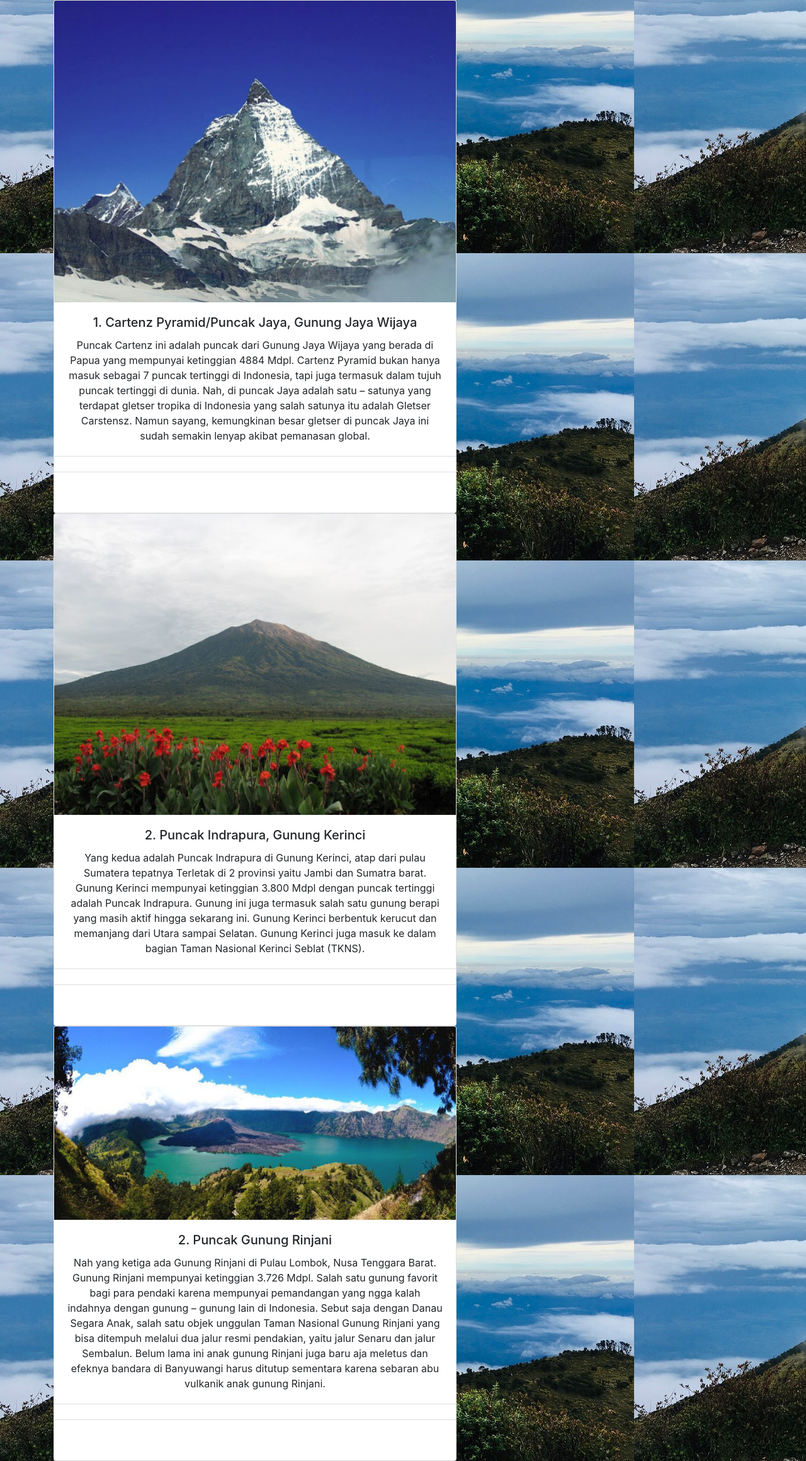
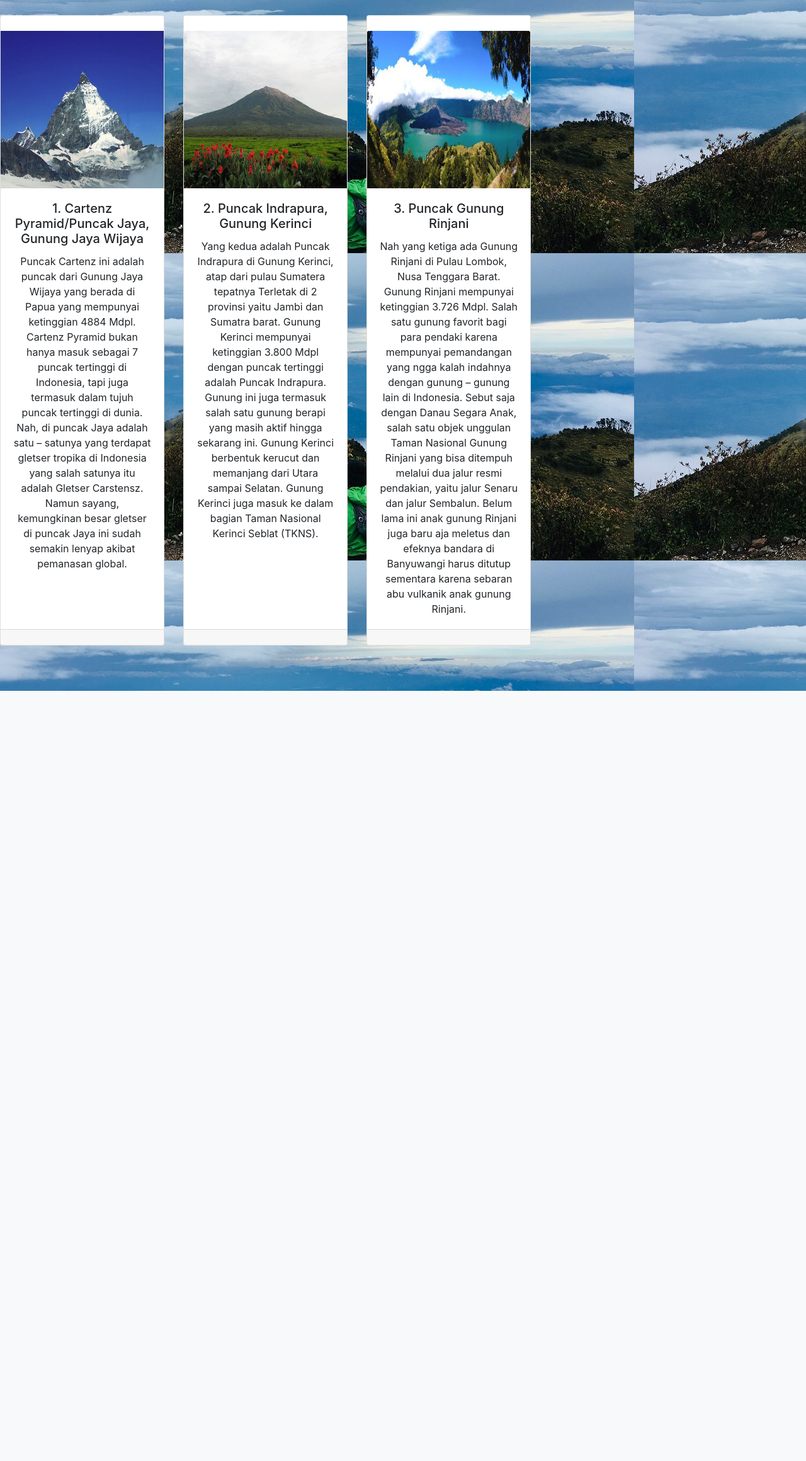
Before and after one commit to giwatres/gugunungan, a Flask app: page /gunung in a window 1280 px wide. Shown: the part 86-2406 px from the top of the page at 63% size. After the commit the page ends 1183 px from the top, so only its background shows below. Run offline with Flask 2, Linux system fonts and the light colour scheme; some libraries are stand-ins or nearby versions.

Commit message:
Update gunung.html

```diff
--- a/Templates/gunung.html
+++ b/Templates/gunung.html
@@ -4,57 +4,45 @@
 {% endblock %}
 {% block title %}Gunung{% endblock %}
 {% block content %}
-<div class="container">
-<center
-<div class="card" style="width: 40rem;">
-  <img class="card-img-top" src="{{ url_for('static', filename='img/1_Gunung Cartenz.jpg') }}" alt="Card image cap">
+<br>
+<div class="row">
+	<div class="col-sm-8">
+		<center><div class="card-deck">
+		  <div class="card"><br>
+		    <img src="{{ url_for('static', filename='img/1_Gunung Cartenz.jpg') }}"  height="250px"  alt="gambar">
 		    <div class="card-body">
 		      <h5 class="card-title">1. Cartenz Pyramid/Puncak Jaya, Gunung Jaya Wijaya</h5>
               <p class="card-text"> Puncak Cartenz ini adalah puncak dari Gunung Jaya Wijaya yang berada di Papua yang mempunyai ketinggian 4884 Mdpl. Cartenz Pyramid bukan hanya masuk sebagai 7 puncak tertinggi di Indonesia, tapi juga termasuk dalam tujuh puncak tertinggi di dunia. Nah, di puncak Jaya adalah satu – satunya yang terdapat gletser tropika di Indonesia yang salah satunya itu adalah Gletser Carstensz. Namun sayang, kemungkinan besar gletser di puncak Jaya ini sudah semakin lenyap akibat pemanasan global.  </p>
 		    </div>
-  <ul class="list-group list-group-flush">
-    <li class="list-group-item"> </li>
-  </ul>
-  <div class="card-body">
-    <a href="#" class="card-link"> </a>
-    <a href="#" class="card-link"> </a>
+		    <div class="card-footer">
+		      <small class="text-muted"> </small>
 		    </div>
 		  </div>
-</center>
-
-<div class="container">
-<center
-<div class="card" style="width: 40rem;">
-  <img class="card-img-top" src="{{ url_for('static', filename='img/2_Gunung Kerinci.jpg') }}" alt="Card image cap">
+		  <div class="card"><br>
+		    <img src="{{ url_for('static', filename='img/2_Gunung Kerinci.jpg') }}" height="250px" class="card-img-top" alt="gambar">
 		    <div class="card-body">
 		      <h5 class="card-title">2. Puncak Indrapura, Gunung Kerinci</h5>
 		    <p class="card-text"> Yang kedua adalah Puncak Indrapura di Gunung Kerinci, atap dari pulau Sumatera tepatnya Terletak di 2 provinsi yaitu Jambi dan Sumatra barat. Gunung Kerinci mempunyai ketinggian 3.800 Mdpl dengan puncak tertinggi adalah Puncak Indrapura. Gunung ini juga termasuk salah satu gunung berapi yang masih aktif hingga sekarang ini. Gunung Kerinci berbentuk kerucut dan memanjang dari Utara sampai Selatan. Gunung Kerinci juga masuk ke dalam bagian Taman Nasional Kerinci Seblat (TKNS). </p>
             </div>
-  <ul class="list-group list-group-flush">
-    <li class="list-group-item"> </li>
-  </ul>
+		    <div class="card-footer">
+		      <small class="text-muted"> </small>
+		    </div>
+		  </div>
+		  <div class="card"><br>
+		    <img src="{{ url_for('static', filename='img/3_Gunung Rinjani.jpg') }}" width="300px" height="250px" class="card-img-top" alt="gambar">
 		    <div class="card-body">
-    <a href="#" class="card-link"> </a>
-    <a href="#" class="card-link"> </a>
+		      <h5 class="card-title" align="center">3. Puncak Gunung Rinjani</h5>
+              <p class="card-text"> Nah yang ketiga ada Gunung Rinjani di Pulau Lombok, Nusa Tenggara Barat. Gunung Rinjani mempunyai ketinggian 3.726 Mdpl. Salah satu gunung favorit bagi para pendaki karena mempunyai pemandangan yang ngga kalah indahnya dengan gunung – gunung lain di Indonesia. Sebut saja dengan Danau Segara Anak, salah satu objek unggulan Taman Nasional Gunung Rinjani yang bisa ditempuh melalui dua jalur resmi pendakian, yaitu jalur Senaru dan jalur Sembalun. Belum lama ini anak gunung Rinjani juga baru aja meletus dan efeknya bandara di Banyuwangi harus ditutup sementara karena sebaran abu vulkanik anak gunung Rinjani.  </p>
+		    </div>
+		    <div class="card-footer">
+		      <small class="text-muted"> </small>
+		    </div>
 		  </div>
 		</div>
         </center>
-
-<div class="container">
-<center
-<div class="card" style="width: 40rem;">
-  <img class="card-img-top" src="{{ url_for('static', filename='img/3_Gunung Rinjani.jpg') }}" alt="Card image cap">
-  <div class="card-body">
-    <h5 class="card-title">2. Puncak Gunung Rinjani</h5>
-    <p class="card-text"> Nah yang ketiga ada Gunung Rinjani di Pulau Lombok, Nusa Tenggara Barat. Gunung Rinjani mempunyai ketinggian 3.726 Mdpl. Salah satu gunung favorit bagi para pendaki karena mempunyai pemandangan yang ngga kalah indahnya dengan gunung – gunung lain di Indonesia. Sebut saja dengan Danau Segara Anak, salah satu objek unggulan Taman Nasional Gunung Rinjani yang bisa ditempuh melalui dua jalur resmi pendakian, yaitu jalur Senaru dan jalur Sembalun. Belum lama ini anak gunung Rinjani juga baru aja meletus dan efeknya bandara di Banyuwangi harus ditutup sementara karena sebaran abu vulkanik anak gunung Rinjani.  </p>
-  </div>
-  <ul class="list-group list-group-flush">
-    <li class="list-group-item"> </li>
-  </ul>
-  <div class="card-body">
-    <a href="#" class="card-link"> </a>
-    <a href="#" class="card-link"> </a>
 	</div>
 </div>
-</center>
+
+
+<br><br><br>
 {% endblock %}
```
Lines whose indentation alone changed are shown as unchanged.
